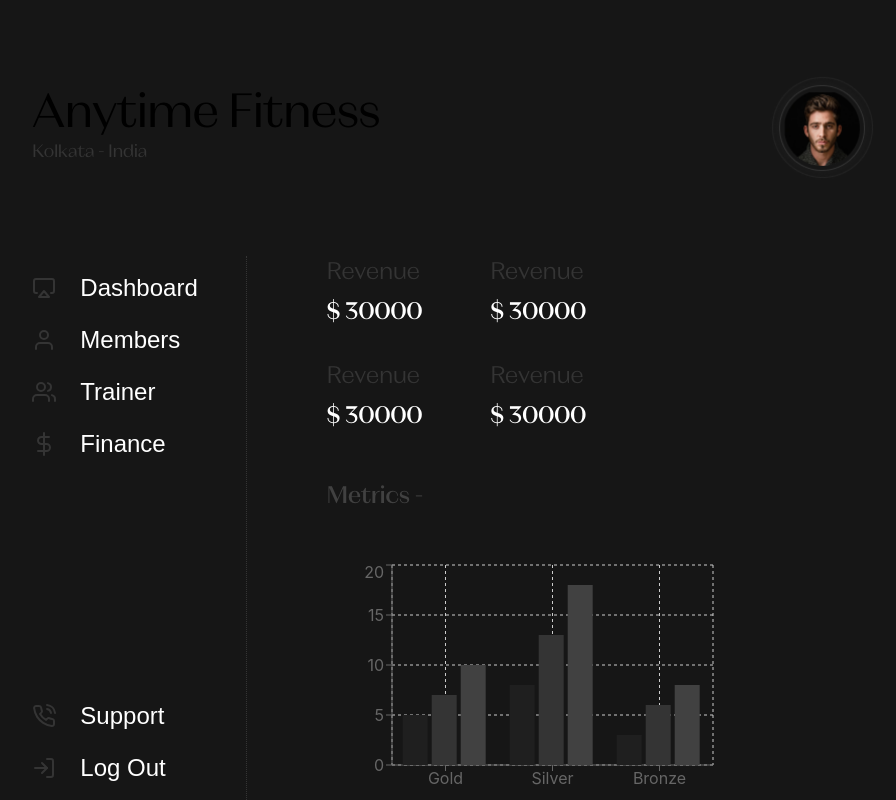
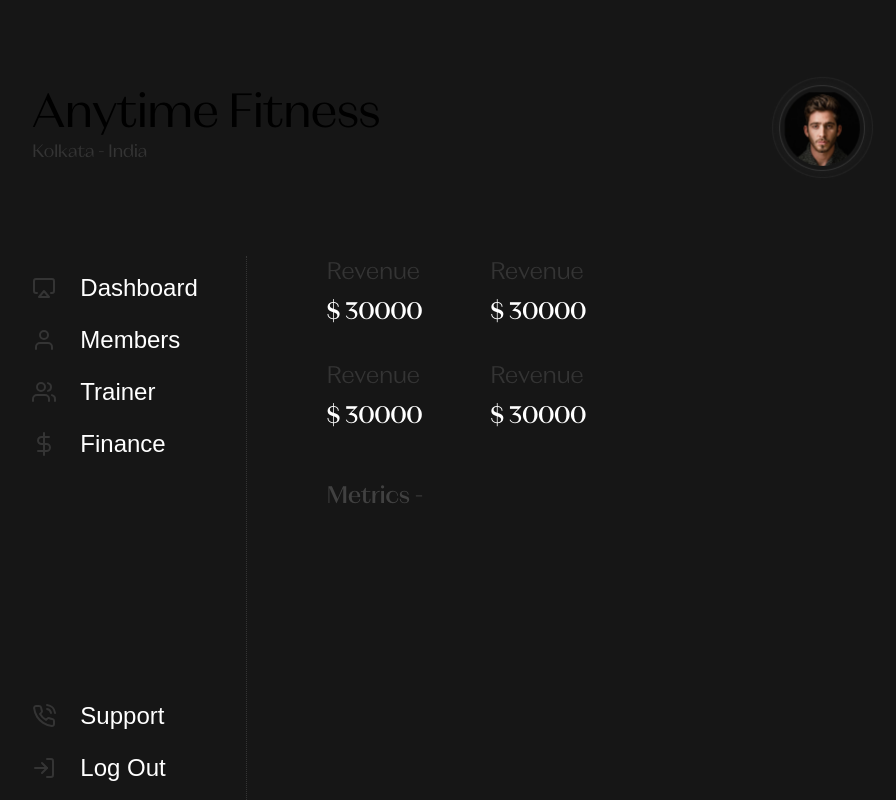
Before and after one commit to Keshraf/gym-up, a Next.js app: page /admin in a window 1280 px wide. Shown: the whole page, without its empty margins (181-1077 px from the left). Built offline with nearby package versions, Linux system fonts and the light colour scheme; a web font is replaced by a local one.

Commit message:
Removed Recharts

```diff
--- a/components/Dashboard.js
+++ b/components/Dashboard.js
@@ -1,33 +1,12 @@
-import tierData from "../data/tierData";
-import {
-  BarChart,
-  Bar,
-  Cell,
-  XAxis,
-  YAxis,
-  CartesianGrid,
-  Tooltip,
-  Legend,
-  ResponsiveContainer,
-} from "recharts";
 import GridInfo from "./ui/GridInfo";
+import Image from "next/image";
 
 const Dashboard = () => {
   return (
     <section className="ml-20 flex flex-col gap-12 w-full">
       <GridInfo />
       <h3 className="font-prim font-medium text-prim text-2xl ">Metrics -</h3>
-      <ResponsiveContainer width="70%" height="100%">
-        <BarChart width={10} height={40} data={tierData}>
-          <CartesianGrid strokeDasharray="3 3" />
-          <XAxis dataKey="name" />
-          <YAxis />
-          <Tooltip />
-          <Bar dataKey="june" fill="#1F1F1F" barCategoryGap="20%" />
-          <Bar dataKey="july" fill="#343434" barCategoryGap="20%" />
-          <Bar dataKey="august" fill="#414141" barCategoryGap="20%" />
-        </BarChart>
-      </ResponsiveContainer>
+      <div className="w-32 h-32 relative"></div>
     </section>
   );
 };
--- a/package.json
+++ b/package.json
@@ -15,8 +15,7 @@
     "react": "18.2.0",
     "react-dom": "18.2.0",
     "react-icons": "^4.4.0",
-    "react-monetize": "^1.0.0-rc.7",
-    "recharts": "^2.1.13"
+    "react-monetize": "^1.0.0-rc.7"
   },
   "devDependencies": {
     "autoprefixer": "^10.4.8",
```
Also changed, not shown: 2 other files (tests, documents, lock files or other folders).
